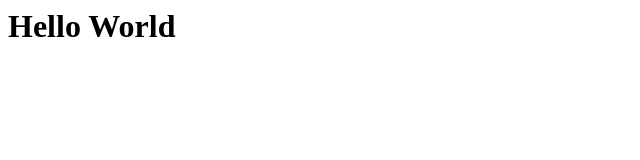
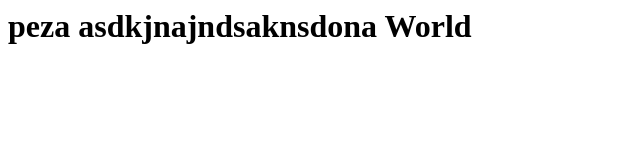
Before and after one commit to NikolaA357/Folder1, a plain HTML site: page index.html in a window 1280 px wide. Shown: the whole page, without its empty margins (0-640 px from the left). Drawn offline with Linux system fonts and the light colour scheme.

Commit message:
asdasdasd

```diff
--- a/index.html
+++ b/index.html
@@ -1 +1 @@
-<h1> Hello World </h1>
+<h1> peza asdkjnajndsaknsdona World </h1>
```
